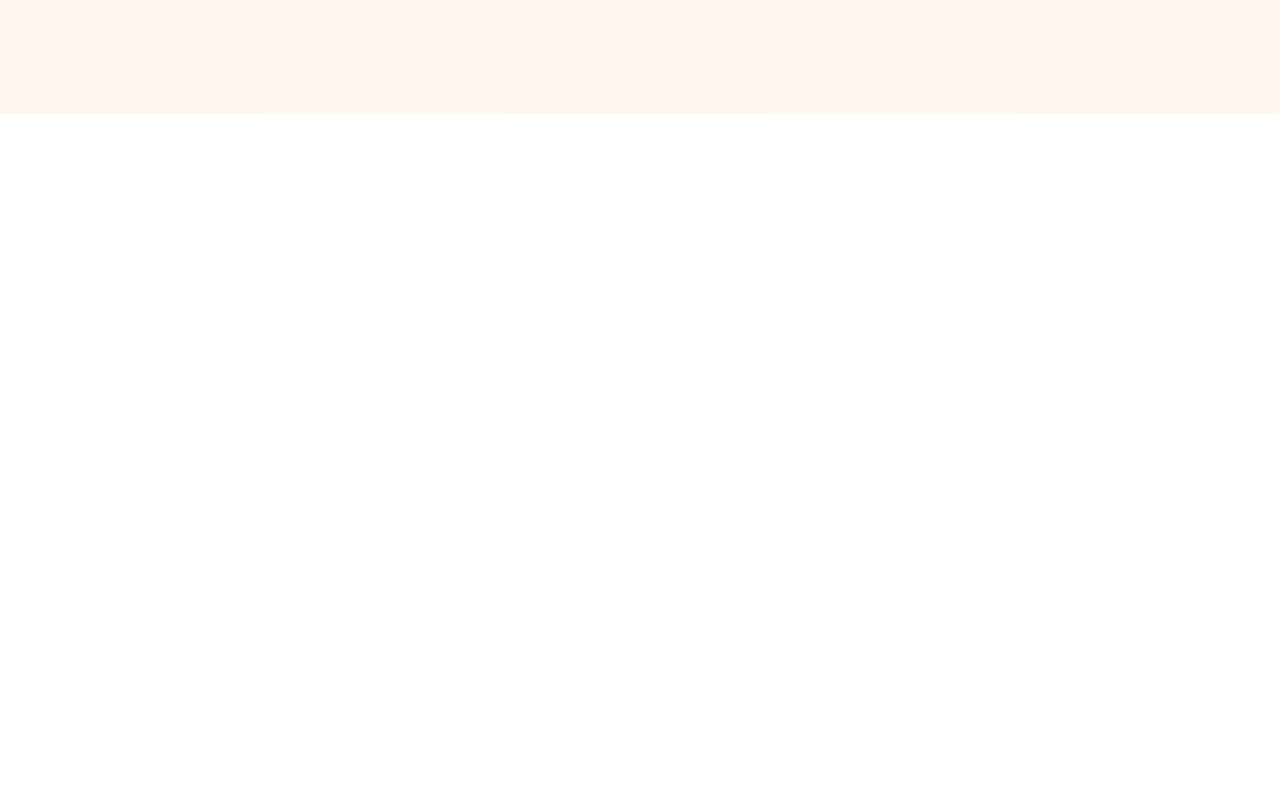
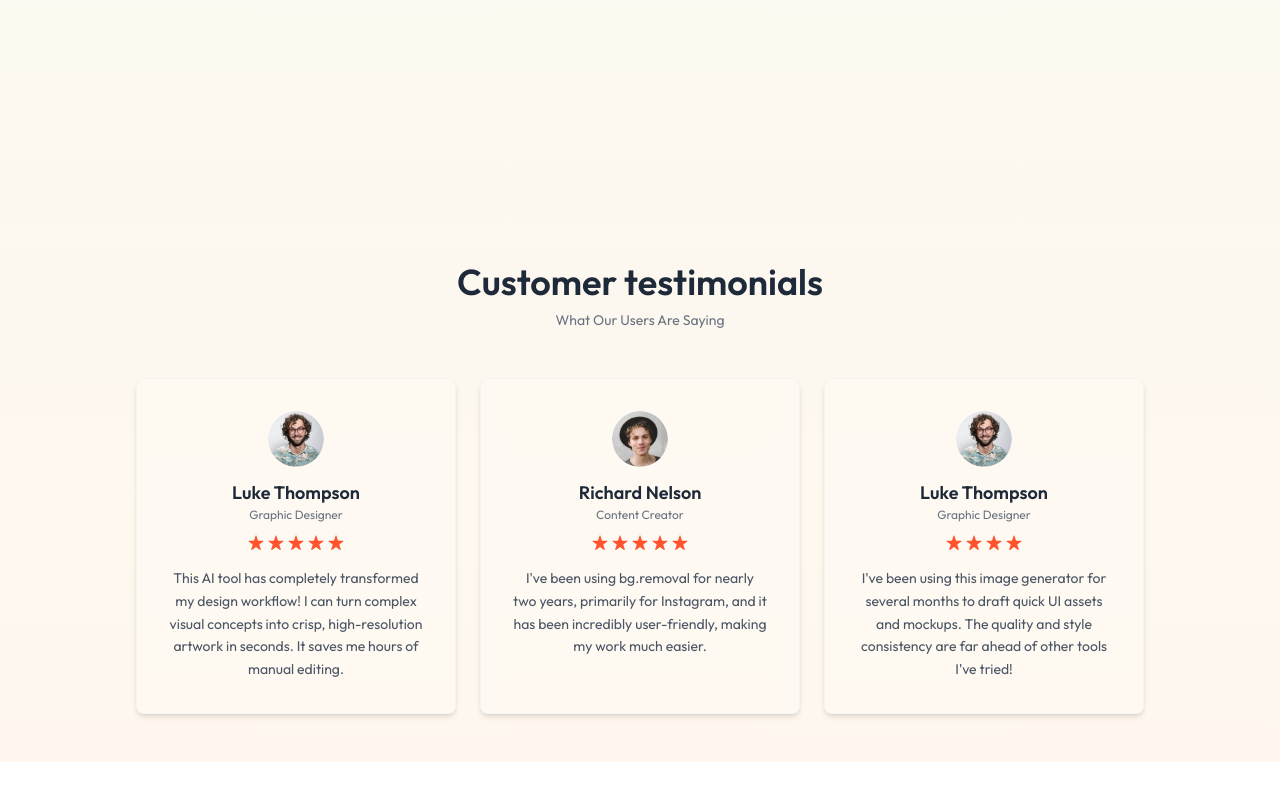
Before and after one commit to Sabbir-Hossain-03/WordCanvas, a React (Vite) app: page / in a window 1280 px wide. Shown: the part 2068-2868 px from the top of the page. Before the commit the page ends 2278 px from the top, so only its background shows below. Built offline with nearby package versions, Linux system fonts and the light colour scheme.

Commit message:
created Testimonial section

```diff
--- a/src/assets/assets.js
+++ b/src/assets/assets.js
@@ -58,10 +58,10 @@ export const stepsData = [
 export const testimonialsData = [
     {
         image:profile_img_1,
-        name:'Donald Jackman',
+        name:'Luke Thompson',
         role:'Graphic Designer',
         stars:5,
-        text:`I've been using bg.removal for nearly two years, primarily for Instagram, and it has been incredibly user-friendly, making my work much easier.`
+        text:`This AI tool has completely transformed my design workflow! I can turn complex visual concepts into crisp, high-resolution artwork in seconds. It saves me hours of manual editing.`
     },
     {
         image:profile_img_2,
@@ -72,10 +72,10 @@ export const testimonialsData = [
     },
     {
         image:profile_img_1,
-        name:'Donald Jackman',
+        name:'Luke Thompson',
         role:' Graphic Designer',
-        stars:5,
-        text:`I've been using bg.removal for nearly two years, primarily for Instagram, and it has been incredibly user-friendly, making my work much easier.`
+        stars:4,
+        text:`I've been using this image generator for several months to draft quick UI assets and mockups. The quality and style consistency are far ahead of other tools I've tried!`
     },
 ]
 
--- a/src/components/Description.jsx
+++ b/src/components/Description.jsx
@@ -4,7 +4,7 @@ import { assets } from '../assets/assets'
 const Description = () => {
   return (
     <div className='flex flex-col justify-center items-center my-24 p-6 md:px-28'>
-      <h1 className='text-3xl font-semibold am:text-4xl mb-2'>Create AI Images</h1>
+      <h1 className='text-3xl font-semibold sm:text-4xl mb-2'>Create AI Images</h1>
       <p className='text-gray-500 mb-8'>Turn your imagination into visuals</p>
 
       <div className='flex flex-col gap-8 md:gap-14 md:flex-row items-center justify-center my-24 p-4'>
--- /dev/null
+++ b/src/components/Testimonial.jsx
@@ -0,0 +1,60 @@
+import React from 'react'
+import { testimonialsData, assets } from '../assets/assets'
+
+const Testimonial = () => {
+  return (
+    <div className='flex flex-col items-center justify-center my-20 py-12 px-4'>
+      {/* Title & Subtitle */}
+      <h1 className='text-3xl sm:text-4xl font-semibold text-center text-gray-800 mb-2'>
+        Customer testimonials
+      </h1>
+      <p className='text-gray-500 text-sm mb-12 text-center'>
+        What Our Users Are Saying
+      </p>
+
+      {/* Testimonial Cards */}
+      <div className='flex flex-wrap gap-6 justify-center items-stretch max-w-6xl'>
+        {testimonialsData.map((testimonial, index) => (
+          <div
+            key={index}
+            className='bg-white/20 border border-gray-100 p-8 rounded-lg shadow-md hover:shadow-lg transition-all duration-300 hover:-translate-y-1 flex flex-col items-center text-center w-80'
+          >
+            {/* User Profile Image */}
+            <img
+              src={testimonial.image}
+              alt={testimonial.name}
+              className='w-14 h-14 rounded-full object-cover mb-3'
+            />
+
+            {/* Name & Role */}
+            <h2 className='text-lg font-semibold text-gray-800'>
+              {testimonial.name}
+            </h2>
+            <p className='text-gray-500 text-xs mb-3'>
+              {testimonial.role}
+            </p>
+
+            {/* Rating Stars */}
+            <div className='flex gap-1 mb-4'>
+              {Array.from({ length: testimonial.stars }).map((_, i) => (
+                <img
+                  key={i}
+                  src={assets.rating_star || assets.star_icon}
+                  alt="star"
+                  className='w-4 h-4'
+                />
+              ))}
+            </div>
+
+            {/* Testimonial Text */}
+            <p className='text-gray-600 text-sm leading-relaxed'>
+              {testimonial.text}
+            </p>
+          </div>
+        ))}
+      </div>
+    </div>
+  )
+}
+
+export default Testimonial
--- a/src/pages/Home.jsx
+++ b/src/pages/Home.jsx
@@ -2,6 +2,7 @@ import React from 'react'
 import Header from '../components/Header'
 import Steps from '../components/Steps'
 import Description from '../components/Description'
+import Testimonial from '../components/Testimonial'
 
 const Home = () => {
   return (
@@ -9,6 +10,7 @@ const Home = () => {
       <Header />
       <Steps />
       <Description />
+      <Testimonial />
     </div>
   )
 }
```
